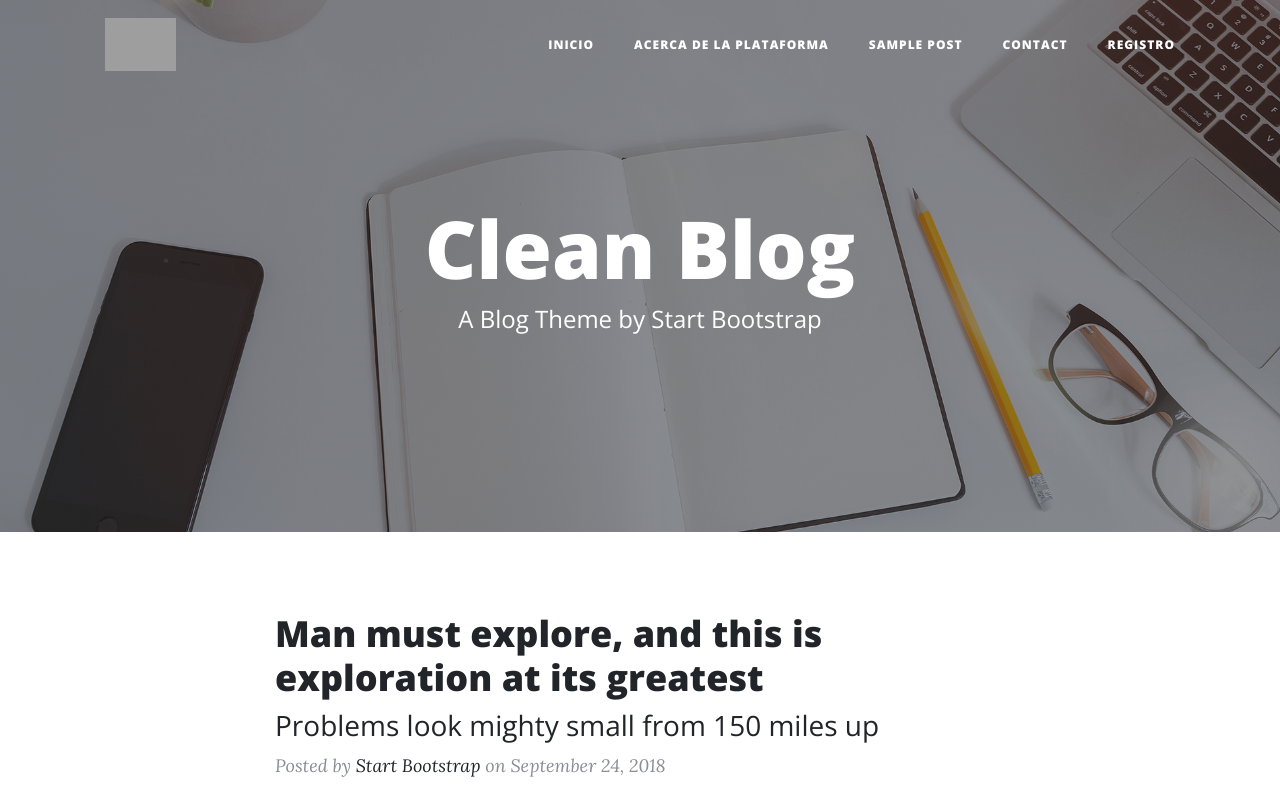
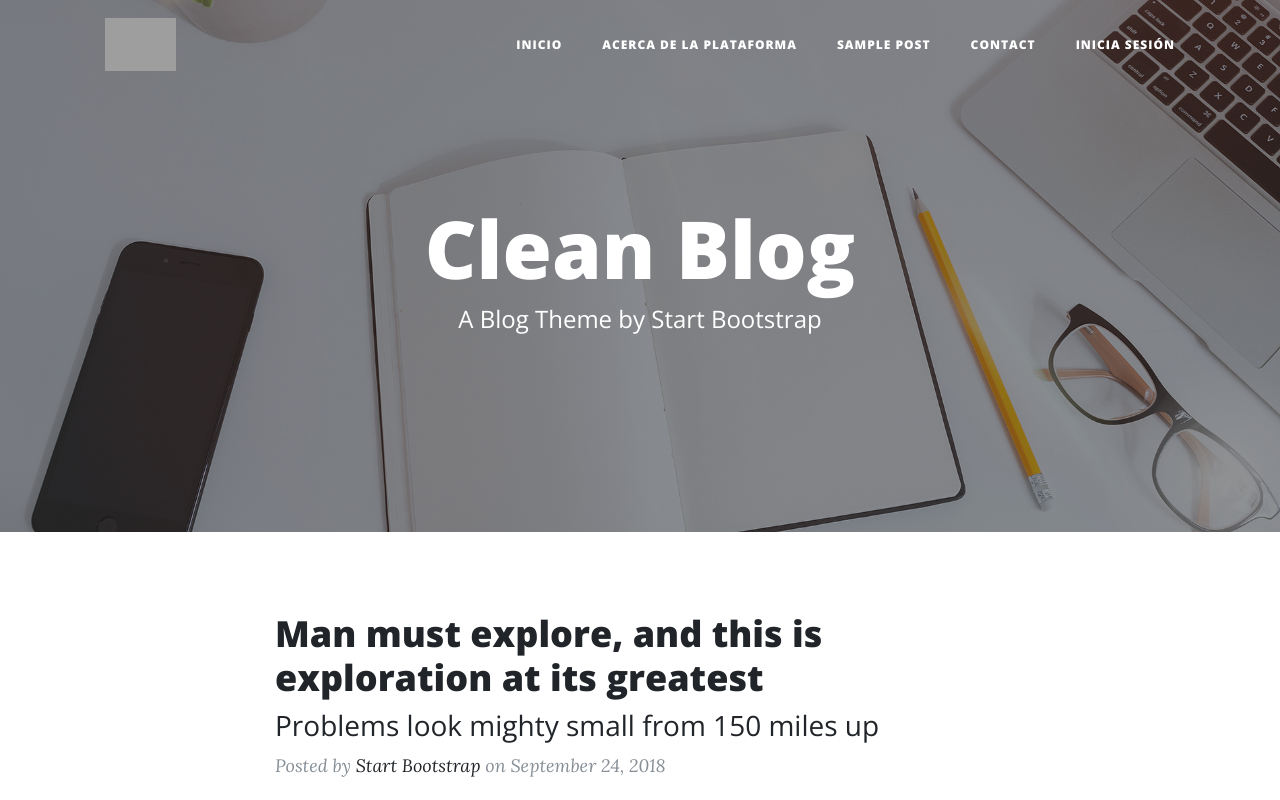
Before and after one commit to EmmanuelDiaz95/uniplataforma, a website: page index.html in a window 1280 px wide. Shown: the top 800 px of the page. Drawn offline with nearby package versions, Linux system fonts and the light colour scheme; grey boxes are pictures that could not be loaded.

Commit message:
se cambia registro por inicio de sesión

```diff
--- a/index.html
+++ b/index.html
@@ -49,7 +49,7 @@
             </li>
           </li>
           <li class="nav-item">
-            <a class="nav-link" href="registro.html">Registro</a>
+            <a class="nav-link" href="registro.html">Inicia Sesión</a>
           </li>
           </ul>
         </div>
```
Also changed, not shown: about.html (+1 -1 lines), contact.html (+1 -1 lines), post.html (+1 -1 lines), registro.html (+1 -1 lines).
